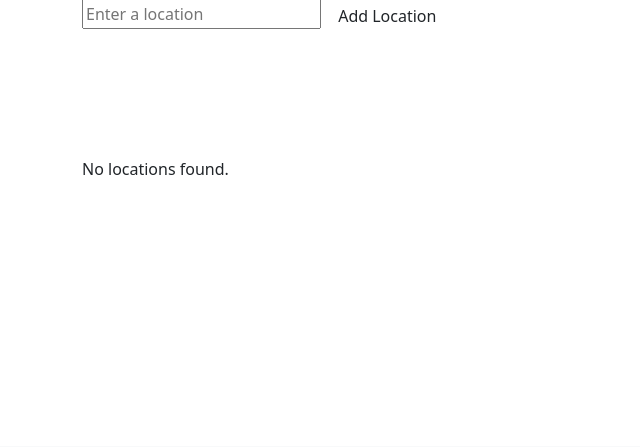
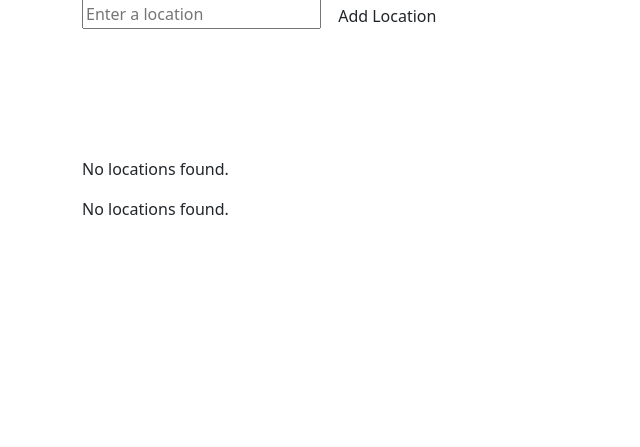
Before and after one commit to bclabs-io/LosPollosHermanosPy, a Flask app: page /location in a window 1280 px wide. Shown: the part 209-656 px from the top of the page, without its empty margins (0-640 px from the left). Run offline with Flask 3, Linux system fonts and the light colour scheme; parts of the project's set-up code (start-up, migrations or seed data) failed here and were passed over; some web fonts are replaced.

Commit message:
Add favicon and improve location display
Added favicon.ico and linked it in base.html. Updated location.html to display a message when no locations are found and list locations when available. Also ensured scripts block is used for location.js.

```diff
--- a/templates/base.html
+++ b/templates/base.html
@@ -4,6 +4,8 @@
         <meta charset="UTF-8" />
         <meta name="viewport" content="width=device-width, initial-scale=1.0" />
         <title>{% block title %}{% endblock %} - Los Pollos Hermanos</title>
+
+        <link rel="shortcut icon" href="{{ url_for('static', filename='favicon.ico') }}" type="image/x-icon" />
 
         <link rel="stylesheet" href="{{ url_for('static', filename='css/style.css') }}" />
         <link
@@ -35,5 +37,7 @@
             integrity="sha384-FKyoEForCGlyvwx9Hj09JcYn3nv7wiPVlz7YYwJrWVcXK/BmnVDxM+D2scQbITxI"
             crossorigin="anonymous"
         ></script>
+
+        {% block scripts %}{% endblock %}
     </body>
 </html>
--- a/templates/location.html
+++ b/templates/location.html
@@ -37,5 +37,17 @@
     </div>
 </div>
 
+{% if not locations %}
+<p>No locations found.</p>
+{% else %}
+<ul>
+    {% for location in locations %}
+    <li>{{ location.city }} - {{ location.address }}</li>
+    {% endfor %}
+</ul>
+{% endif %} {% endblock %}
+
+<!-- 其他腳本 -->
+{% block scripts %}
 <script src="{{ url_for('static', filename='js/location.js') }}"></script>
 {% endblock %}
```
Also changed, not shown: static/favicon.ico (added).
